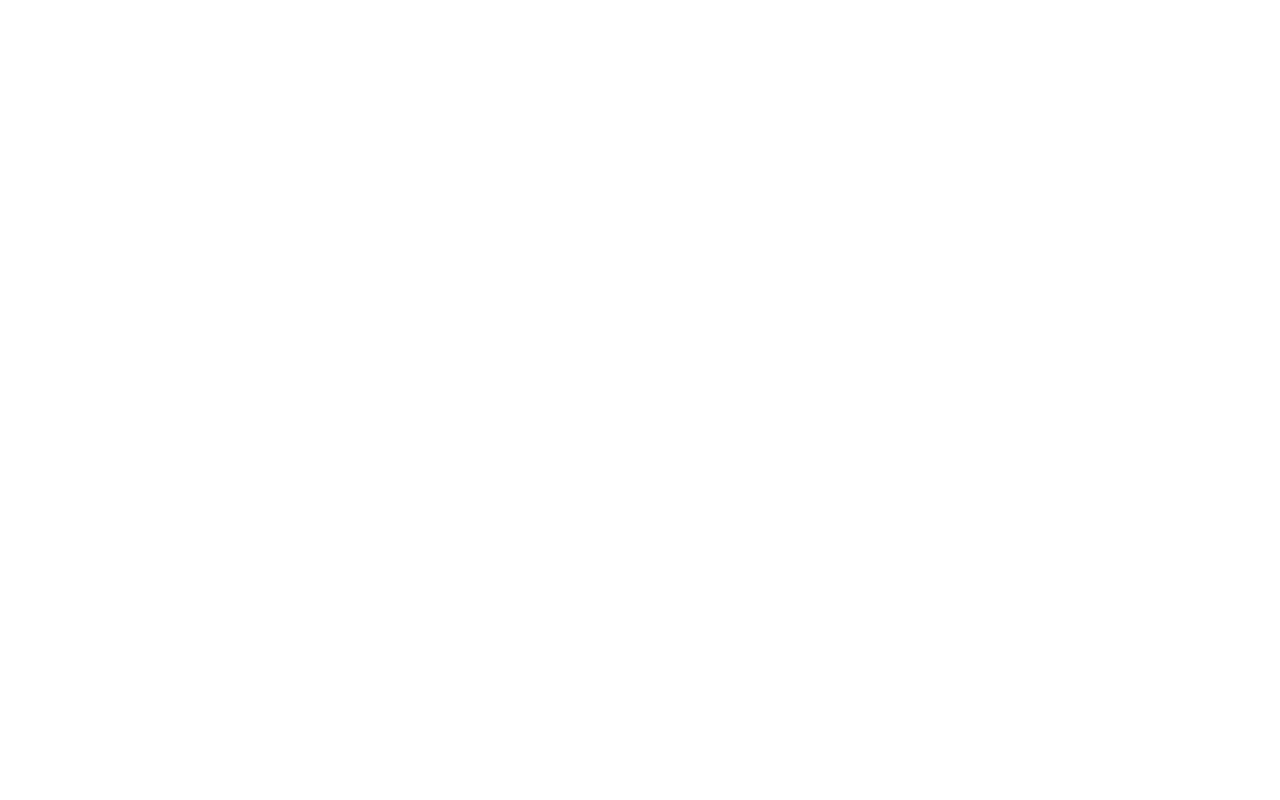
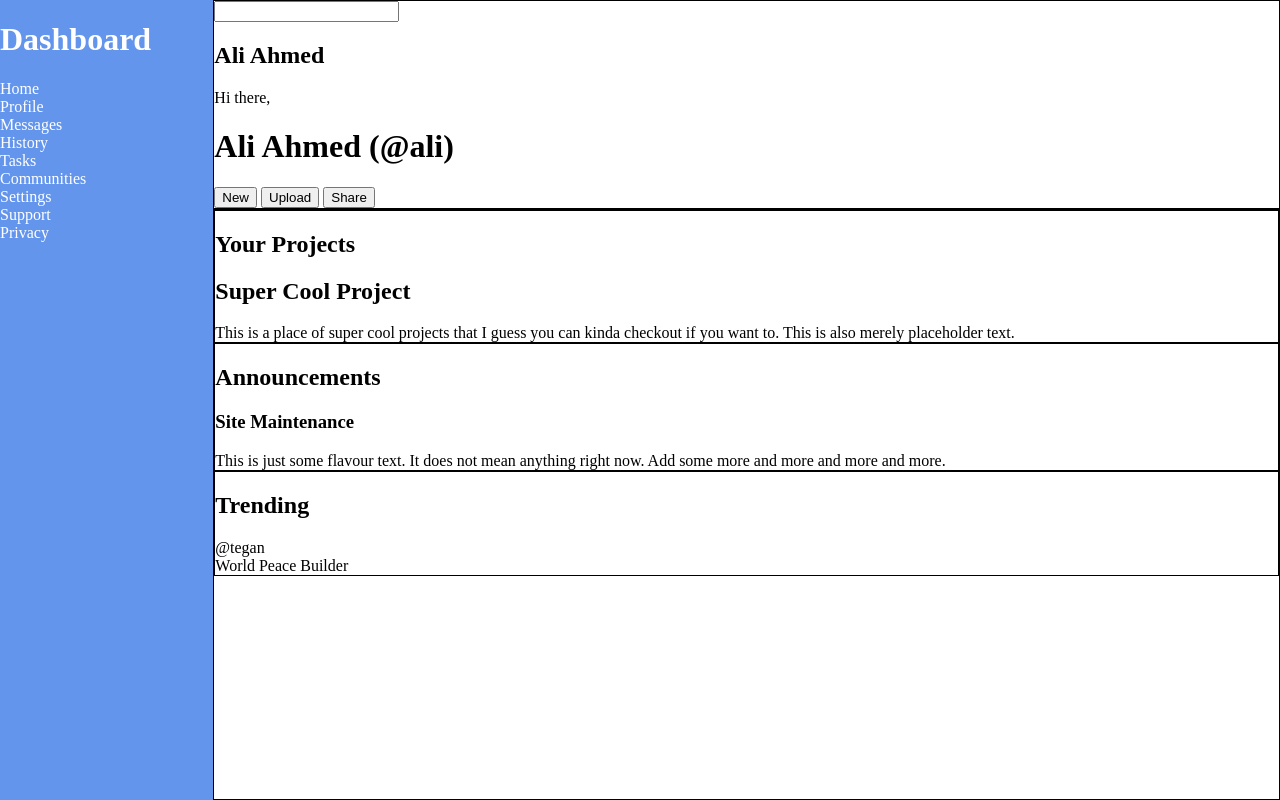
Before and after one commit to ali-a-ahmed1097/admin-dashboard, a plain HTML site: page index.html in a window 1280 px wide. Drawn offline with Linux system fonts and the light colour scheme.

Commit message:
Added some barebones content. Completed grid placement of overall page.

```diff
--- a/index.html
+++ b/index.html
@@ -1,5 +1,6 @@
 <!DOCTYPE html>
 <html lang="en">
+
 <head>
     <meta charset="UTF-8">
     <meta http-equiv="X-UA-Compatible" content="IE=edge">
@@ -8,7 +9,56 @@
     <link rel="stylesheet" href="./styles.css">
     <script src="./dashboard.js"></script>
 </head>
+
 <body>
 
+    <div class="sidebar">
+        <h1>Dashboard</h1>
+        <div>Home</div>
+        <div>Profile</div>
+        <div>Messages</div>
+        <div>History</div>
+        <div>Tasks</div>
+        <div>Communities</div>
+        <div>Settings</div>
+        <div>Support</div>
+        <div>Privacy</div>
+    </div>
+
+    <div class="header">
+        <input type="text" name="na" id="na">
+        <h2>Ali Ahmed</h2>
+        <div>Hi there,</div>
+        <h1>Ali Ahmed (@ali)</h1>
+        <button>New</button>
+        <button>Upload</button>
+        <button>Share</button>
+    </div>
+
+    <div class="content">
+        <div class="projects">
+            <h2>Your Projects</h2>
+            <div class="p-card">
+                <h2>Super Cool Project</h2>
+                <div>This is a place of super cool projects that I guess you can kinda checkout if you want to. This is also merely placeholder text.</div>
+            </div>
+        </div>
+        <div class="announcements">
+            <h2>Announcements</h2>
+            <div class="a-card">
+                <h3>Site Maintenance</h3>
+                <div>This is just some flavour text. It does not mean anything right now. Add some more and more and more and more.</div>
+            </div>
+        </div>
+        <div class="trending">
+            <h2>Trending</h2>
+            <div class="t-card">
+                <div>@tegan</div>
+                <div>World Peace Builder</div>
+            </div>
+        </div>
+    </div>
+
 </body>
+
 </html>
--- a/styles.css
+++ b/styles.css
@@ -0,0 +1,17 @@
+body {
+    display: grid;
+    grid-template: 1fr 3fr / 1fr 5fr;
+    margin: 0;
+    width: 100vw;
+    height: 100vh;
+}
+
+.sidebar {
+    background-color: cornflowerblue;
+    color: white;
+    grid-row: 1 / 3;
+}
+
+.header, .projects, .announcements, .trending, .content {
+    border: 1px solid black;
+}
```
